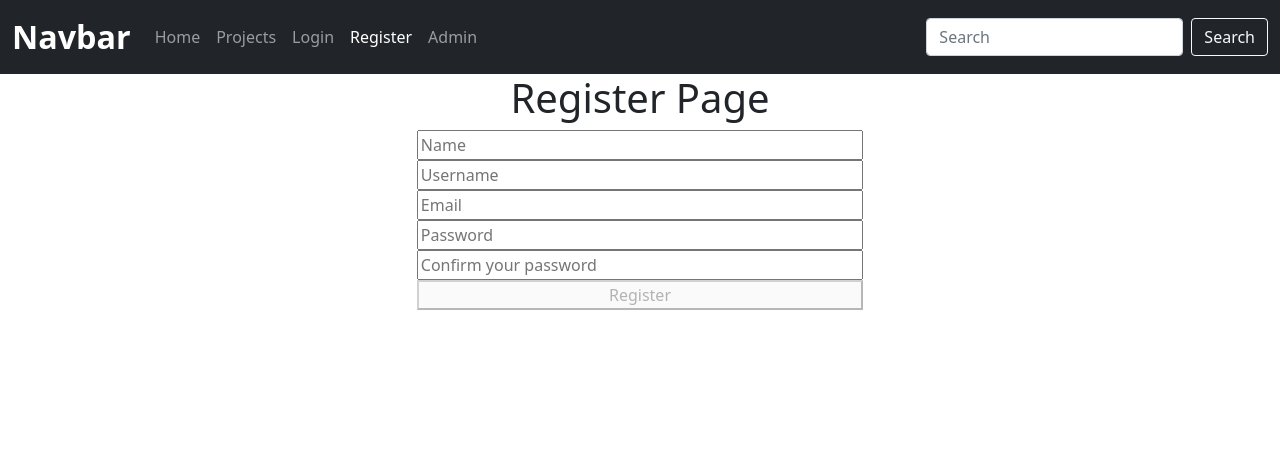
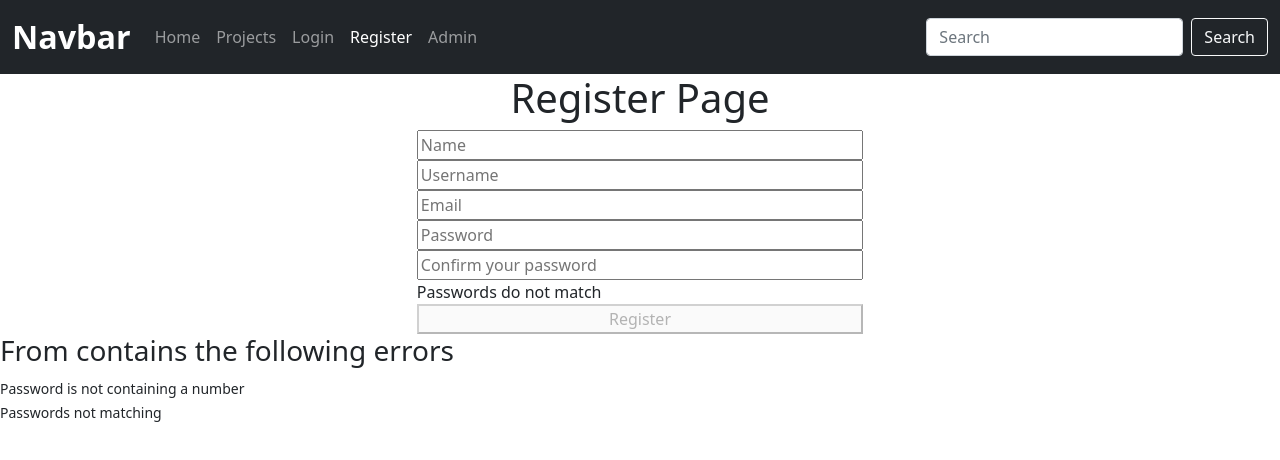
Before and after one commit to shulutions/Shulutions-Open-Source, an Angular app in the folder frontend/: page /register in a window 1280 px wide. Shown: the top 460 px of the page. Built offline with nearby package versions, Linux system fonts and the light colour scheme.

Commit message:
Add custom validators for registration form

```diff
--- a/frontend/src/app/pages/register/register.component.html
+++ b/frontend/src/app/pages/register/register.component.html
@@ -11,8 +11,13 @@
         <input placeholder="Password" type="password" formControlName="password">
 
         <input placeholder="Confirm your password" type="password" formControlName="passwordConfirm">
+        <div *ngIf="registerForm.hasError('passwordsNotMatching')">Passwords do not match</div>
 
         <button  [disabled]="registerForm.invalid" type="submit">Register</button>
 
     </div>
 </form>
+
+<h3 *ngIf="registerForm.invalid">From contains the following errors</h3>
+<small *ngIf="registerForm.get('password')?.hasError('passwordInvalid')">Password is not containing a number</small> <br>
+<small *ngIf="registerForm.hasError('passwordsNotMatching')">Passwords not matching</small>
--- a/frontend/src/app/pages/register/register.component.ts
+++ b/frontend/src/app/pages/register/register.component.ts
@@ -1,8 +1,30 @@
 import { Component, OnInit } from '@angular/core';
-import { FormBuilder, FormControl, FormGroup, FormGroupDirective, Validators } from '@angular/forms';
+import { AbstractControl, FormBuilder, FormControl, FormGroup, FormGroupDirective, ValidationErrors, Validators } from '@angular/forms';
 import { Router } from '@angular/router';
 import { map } from 'rxjs/operators';
 import { AuthentificationService } from 'src/app/services/authentification.service';
+
+class CustomValidators {
+  static passwordContainsNumber(control: AbstractControl): ValidationErrors | null {
+    const regex = /\d/;
+    if (regex.test(control.value) && control.value !== null) {
+      return null;
+    } else {
+      return {passwordInvalid: true}
+    }
+  }
+
+  static passwordsMatch(control: AbstractControl): ValidationErrors | null {
+      const password = control.get('password')?.value;
+      const passwordConfirm = control.get('passwordConfirm')?.value;
+
+      if((password === passwordConfirm) && password !== null && passwordConfirm !== null) {
+        return null;
+      } else {
+        return {passwordsNotMatching: true};
+      }
+  }
+}
 
 @Component({
   selector: 'app-register',
@@ -20,10 +42,14 @@ export class RegisterComponent implements OnInit {
       ]),
       password: new FormControl(null, [
         Validators.required,
-      Validators.minLength(1) //make this bigger
+        Validators.minLength(1), //make this bigger
+        CustomValidators.passwordContainsNumber
       ]),
       passwordConfirm: new FormControl(null, [Validators.required])
-  })
+    }, {
+      validators: CustomValidators.passwordsMatch
+    }
+  )
 
   constructor(
     private authService: AuthentificationService,
```
Lines whose indentation alone changed are shown as unchanged.
